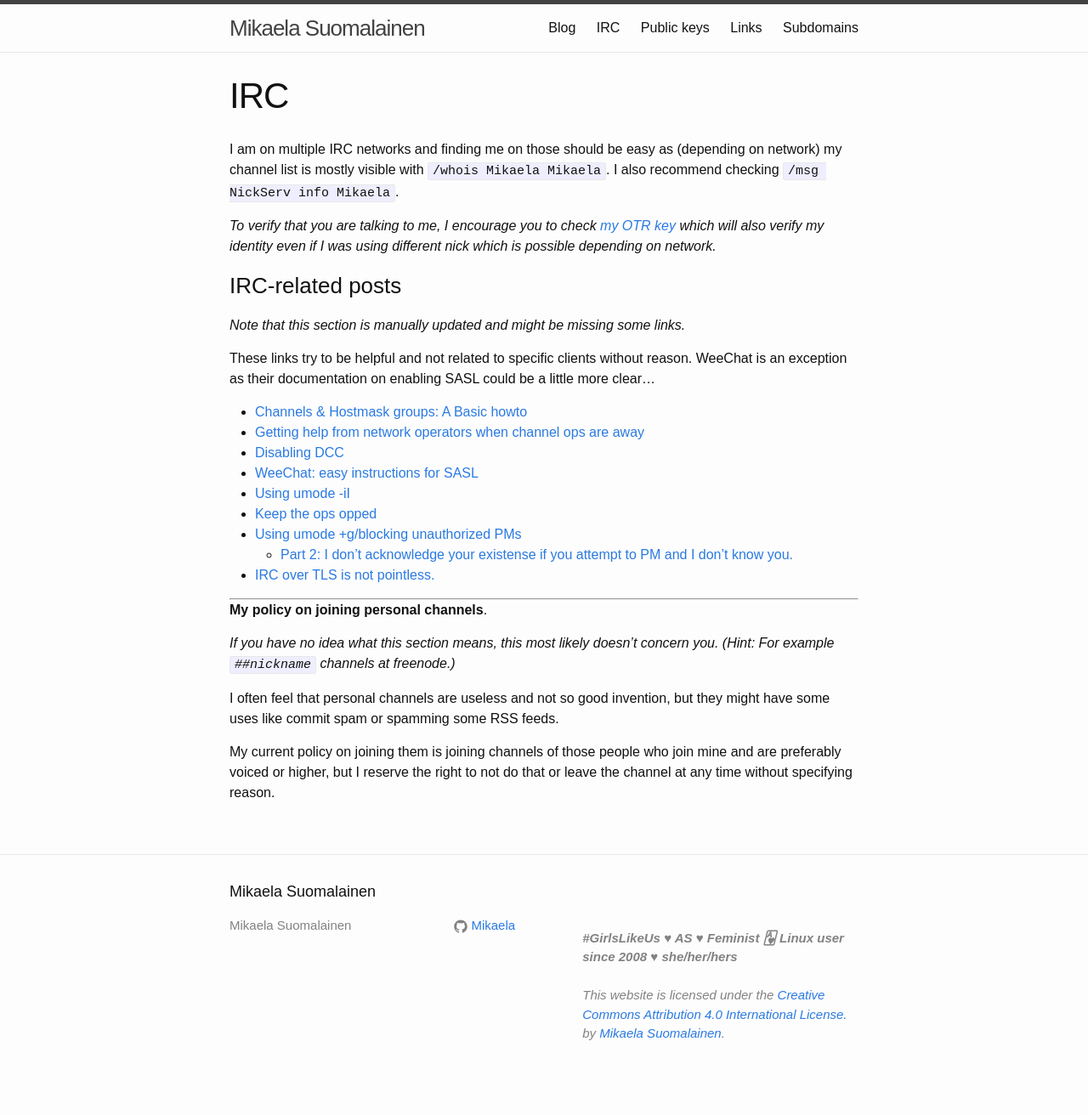
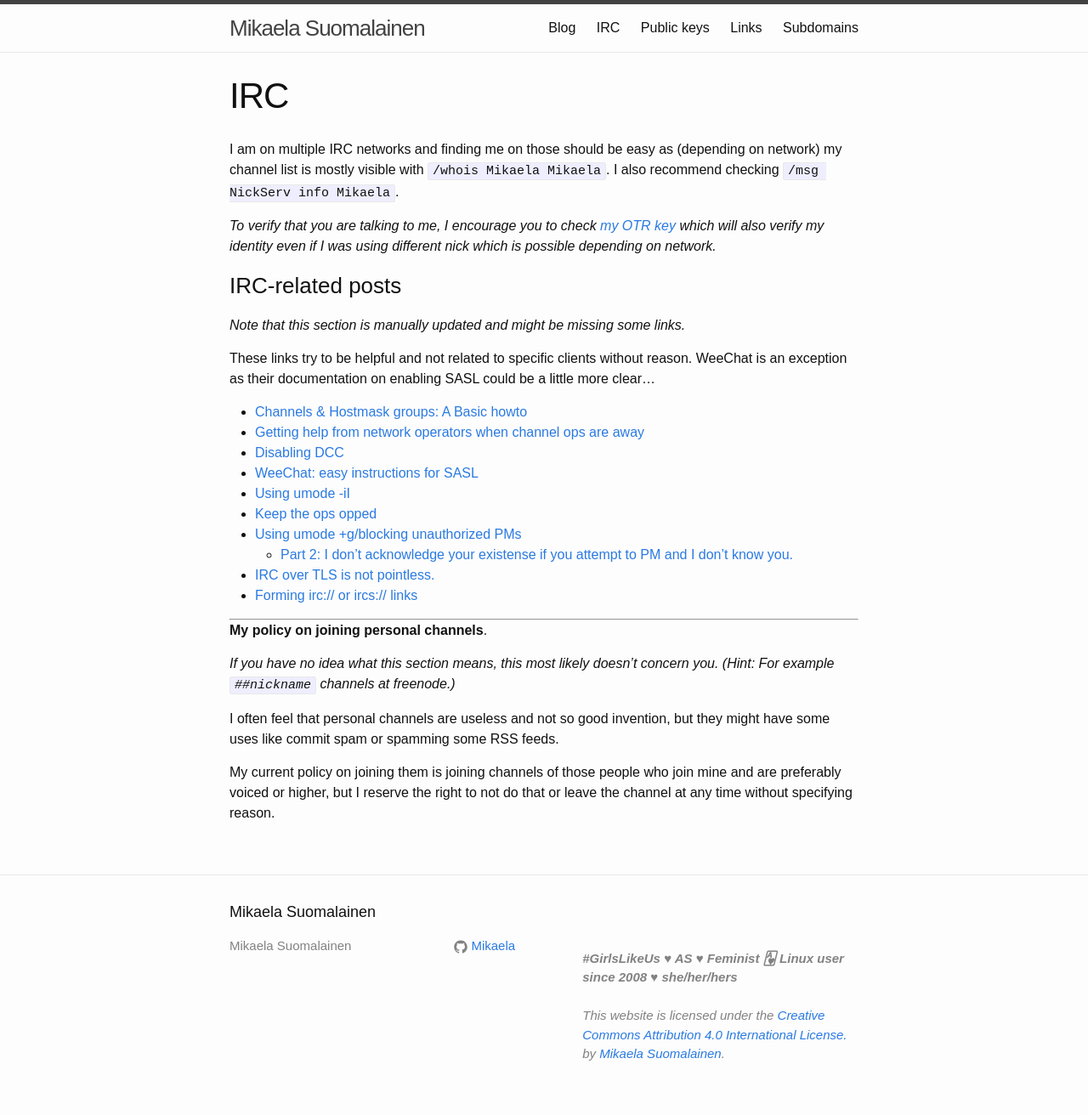
Before and after one commit to Mikaela/mikaela.github.io, a Jekyll site: the page built from pages/irc.markdown, in a window 1280 px wide. Shown: the whole page at 85% size. Built offline with Jekyll 4.4.1, drawn with Linux system fonts in a browser that asks for light colours; Markdown is read by kramdown in place of the engine named in the settings; before the commit the page ends 1288 px from its top, so only the background shows below that.

Commit message:
pages/irc: add the latest blog post (ircs://)

```diff
--- a/pages/irc.markdown
+++ b/pages/irc.markdown
@@ -34,6 +34,7 @@ could be a little more clear...
 * [Using umode +g/blocking unauthorized PMs]({% post_url 2015-04-02-umode+g %})
     * [Part 2: I don't acknowledge your existense if you attempt to PM and I don't know you.]({% post_url 2015-05-10-umode+g2 %})
 * [IRC over TLS is not pointless.]({% post_url 2015-04-22-IRC-over-TLS %})
+* [Forming irc:// or ircs:// links]({% post_url 2015-05-18-ircs_links %})
 
 * * * * *
 
```
